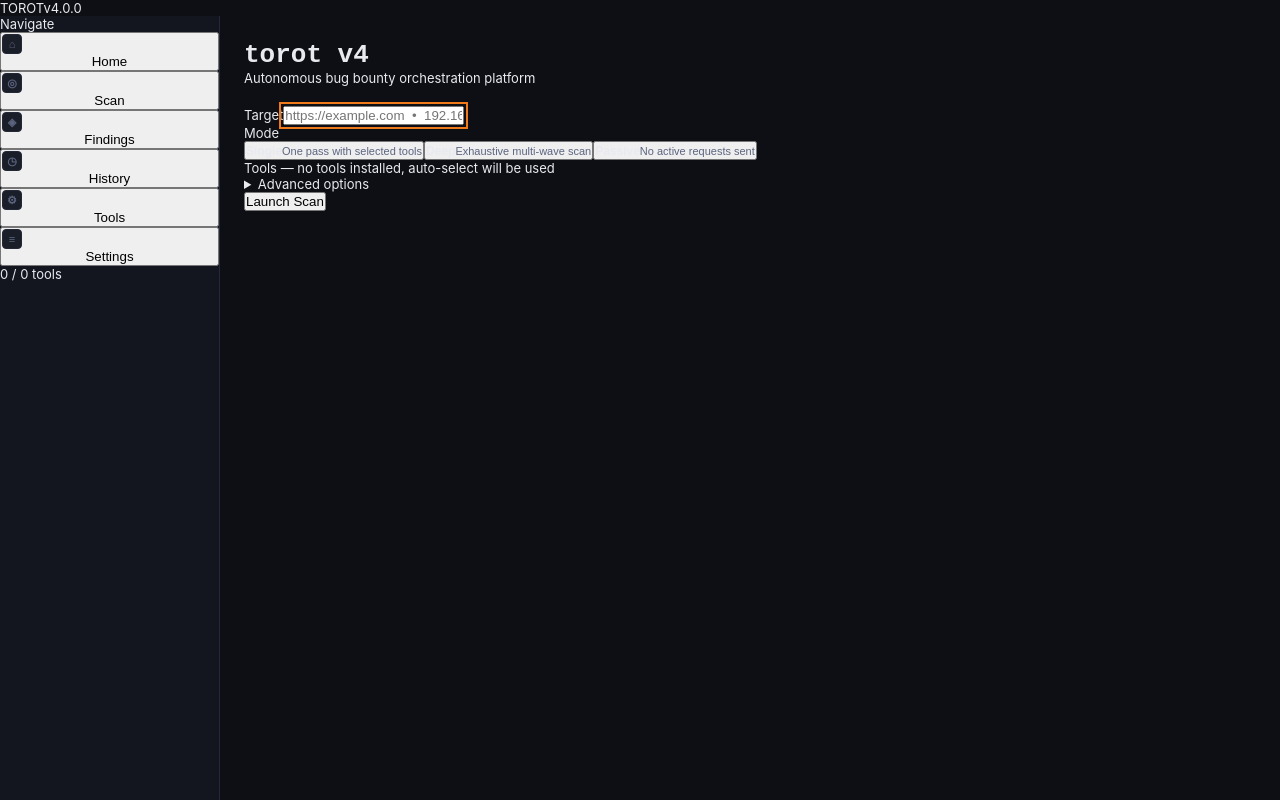
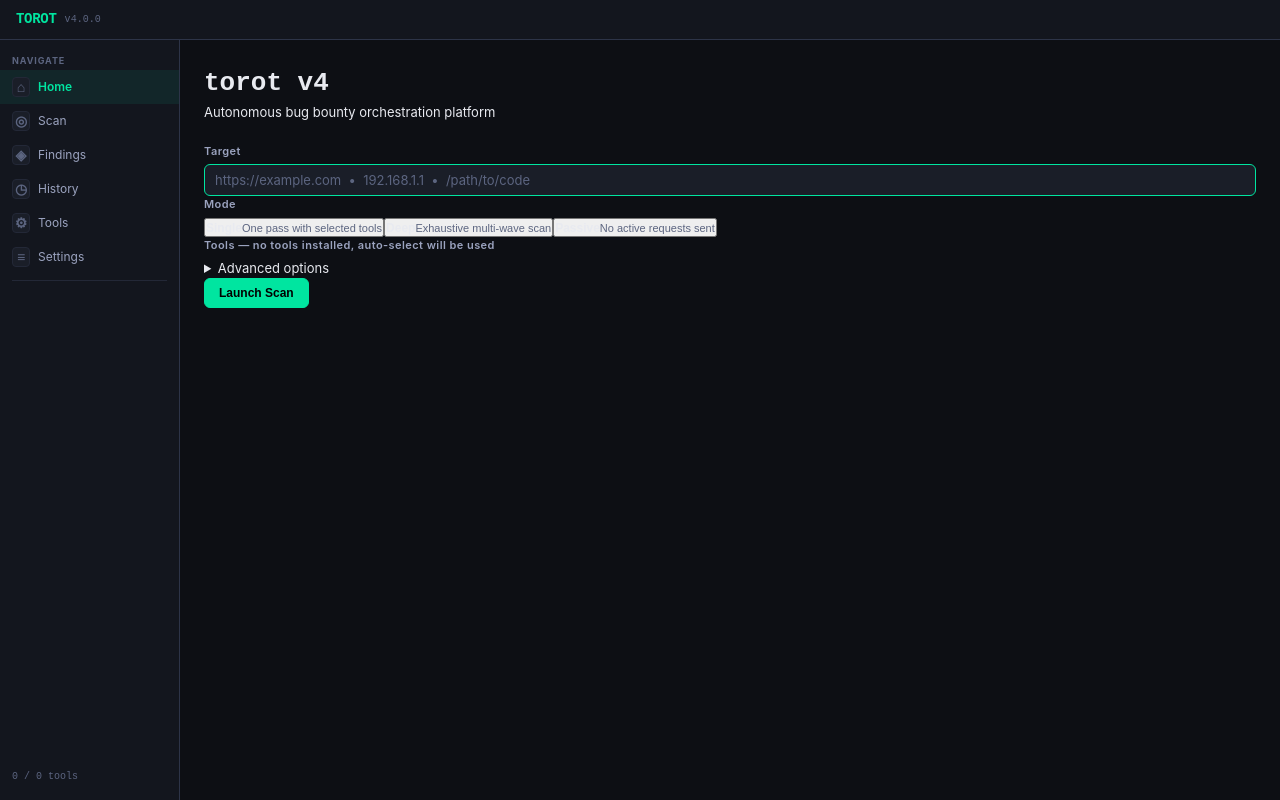
Before and after one commit to Chintanpatel24/torot, a React (Vite) app: page / in a window 1280 px wide. Built offline with nearby package versions, Linux system fonts and the light colour scheme.

Commit message:
Update app.css

```diff
--- a/src/styles/app.css
+++ b/src/styles/app.css
@@ -1,10 +1,60 @@
+/* ── Torot Global Styles ──────────────────────────────────────────────────── */
+:root {
+  --bg-base:        #0d0d0d;
+  --bg-surface:     #141414;
+  --bg-elevated:    #1a1a1a;
+  --bg-hover:       #222222;
+
+  --border-default: #2a2a2a;
+  --border-subtle:  #1e1e1e;
+  --border-focus:   #3d3d3d;
+
+  --text-primary:   #e8e8e8;
+  --text-secondary: #a0a0a0;
+  --text-muted:     #666666;
+
+  --accent:         #00e5a0;
+  --accent-dim:     #00b07a;
+  --orange:         #f97316;
+  --red:            #ef4444;
+  --yellow:         #eab308;
+  --blue:           #3b82f6;
+
+  --sev-critical:   #ff3b3b;
+  --sev-high:       #ff7a00;
+  --sev-medium:     #f5c518;
+  --sev-low:        #4ade80;
+  --sev-info:       #60a5fa;
+
+  --font-sans: "Inter", system-ui, -apple-system, sans-serif;
+  --font-mono: "JetBrains Mono", "Fira Code", "Cascadia Code", monospace;
+
+  --radius-sm: 4px;
+  --radius-md: 6px;
+  --radius-lg: 10px;
+}
+
+*, *::before, *::after { box-sizing: border-box; margin: 0; padding: 0; }
+
+html, body, #root {
+  height: 100%;
+  overflow: hidden;
+  background: var(--bg-base);
+  color: var(--text-primary);
+  font-family: var(--font-sans);
+  font-size: 13px;
+  line-height: 1.5;
+  -webkit-font-smoothing: antialiased;
+}
+
+.mono { font-family: var(--font-mono) !important; }
+
+/* ── App layout ─────────────────────────────────────────────────────────── */
 .app-root {
   display: flex;
   flex-direction: column;
   height: 100vh;
-  width: 100vw;
   overflow: hidden;
-  background: var(--bg-base);
 }
 
 .app-body {
@@ -16,7 +66,235 @@
 .app-content {
   flex: 1;
   overflow: hidden;
+  background: var(--bg-base);
+}
+
+/* ── Titlebar ────────────────────────────────────────────────────────────── */
+.titlebar {
+  display: flex;
+  align-items: center;
+  justify-content: space-between;
+  height: 40px;
+  padding: 0 16px;
+  background: var(--bg-surface);
+  border-bottom: 1px solid var(--border-default);
+  user-select: none;
+  -webkit-app-region: drag;
+  flex-shrink: 0;
+}
+
+.titlebar-left {
+  display: flex;
+  align-items: center;
+  gap: 8px;
+  -webkit-app-region: no-drag;
+}
+
+.titlebar-logo {
+  font-family: var(--font-mono);
+  font-size: 14px;
+  font-weight: 700;
+  color: var(--accent);
+  letter-spacing: -0.02em;
+}
+
+.titlebar-version {
+  font-size: 10px;
+  color: var(--text-muted);
+  font-family: var(--font-mono);
+}
+
+.titlebar-right {
+  display: flex;
+  align-items: center;
+  gap: 12px;
+  -webkit-app-region: no-drag;
+}
+
+.titlebar-stat {
+  font-family: var(--font-mono);
+  font-size: 11px;
+  color: var(--text-muted);
+}
+
+.titlebar-stat span {
+  color: var(--text-secondary);
+  margin-left: 4px;
+}
+
+/* ── Sidebar ─────────────────────────────────────────────────────────────── */
+.sidebar {
+  width: 180px;
+  min-width: 180px;
+  background: var(--bg-surface);
+  border-right: 1px solid var(--border-default);
   display: flex;
   flex-direction: column;
-  background: var(--bg-base);
+  padding: 8px 0;
+  overflow: hidden;
 }
+
+.sidebar-section {
+  padding: 6px 12px 2px;
+  font-size: 9px;
+  font-weight: 700;
+  letter-spacing: 0.1em;
+  text-transform: uppercase;
+  color: var(--text-muted);
+}
+
+.sidebar-nav-btn {
+  display: flex;
+  align-items: center;
+  gap: 8px;
+  width: 100%;
+  padding: 7px 12px;
+  background: none;
+  border: none;
+  cursor: pointer;
+  color: var(--text-secondary);
+  font-size: 12px;
+  font-family: var(--font-sans);
+  text-align: left;
+  transition: background 0.12s, color 0.12s;
+  border-radius: 0;
+}
+
+.sidebar-nav-btn:hover {
+  background: var(--bg-hover);
+  color: var(--text-primary);
+}
+
+.sidebar-nav-btn.active {
+  background: rgba(0, 229, 160, 0.08);
+  color: var(--accent);
+  font-weight: 600;
+}
+
+.sidebar-nav-btn .nav-icon {
+  font-size: 14px;
+  width: 18px;
+  text-align: center;
+  flex-shrink: 0;
+}
+
+.sidebar-divider {
+  height: 1px;
+  background: var(--border-subtle);
+  margin: 6px 12px;
+}
+
+.sidebar-bottom {
+  margin-top: auto;
+  padding: 8px 12px;
+  font-size: 10px;
+  color: var(--text-muted);
+  font-family: var(--font-mono);
+}
+
+/* ── Buttons ─────────────────────────────────────────────────────────────── */
+.btn {
+  display: inline-flex;
+  align-items: center;
+  gap: 6px;
+  padding: 7px 14px;
+  border-radius: var(--radius-md);
+  border: 1px solid transparent;
+  font-size: 12px;
+  font-weight: 600;
+  cursor: pointer;
+  transition: all 0.12s;
+  text-decoration: none;
+}
+
+.btn-primary {
+  background: var(--accent);
+  color: #000;
+  border-color: var(--accent);
+}
+
+.btn-primary:hover { background: var(--accent-dim); }
+
+.btn-secondary {
+  background: transparent;
+  color: var(--text-primary);
+  border-color: var(--border-focus);
+}
+
+.btn-secondary:hover { background: var(--bg-hover); }
+
+.btn-danger {
+  background: transparent;
+  color: var(--red);
+  border-color: var(--red);
+}
+
+.btn-danger:hover { background: rgba(239,68,68,0.1); }
+
+/* ── Badges ──────────────────────────────────────────────────────────────── */
+.badge {
+  display: inline-flex;
+  align-items: center;
+  padding: 1px 7px;
+  border-radius: 10px;
+  font-size: 10px;
+  font-weight: 700;
+  font-family: var(--font-mono);
+  letter-spacing: 0.04em;
+  flex-shrink: 0;
+}
+
+.badge-critical { background: rgba(255,59,59,0.15); color: var(--sev-critical); }
+.badge-high     { background: rgba(255,122,0,0.15);  color: var(--sev-high); }
+.badge-medium   { background: rgba(245,197,24,0.15); color: var(--sev-medium); }
+.badge-low      { background: rgba(74,222,128,0.15); color: var(--sev-low); }
+.badge-info     { background: rgba(96,165,250,0.15); color: var(--sev-info); }
+
+/* ── Form elements ───────────────────────────────────────────────────────── */
+input[type="text"],
+input[type="url"],
+input[type="search"],
+textarea,
+select {
+  background: var(--bg-elevated);
+  border: 1px solid var(--border-default);
+  border-radius: var(--radius-md);
+  color: var(--text-primary);
+  font-family: var(--font-sans);
+  font-size: 13px;
+  padding: 7px 10px;
+  width: 100%;
+  transition: border-color 0.12s;
+  outline: none;
+}
+
+input:focus, textarea:focus, select:focus {
+  border-color: var(--accent);
+}
+
+input::placeholder, textarea::placeholder {
+  color: var(--text-muted);
+}
+
+label {
+  display: block;
+  font-size: 11px;
+  font-weight: 600;
+  color: var(--text-secondary);
+  margin-bottom: 5px;
+  letter-spacing: 0.04em;
+}
+
+.section-label {
+  font-size: 10px;
+  font-weight: 700;
+  letter-spacing: 0.08em;
+  text-transform: uppercase;
+  color: var(--text-muted);
+}
+
+/* ── Scrollbar ───────────────────────────────────────────────────────────── */
+::-webkit-scrollbar { width: 5px; height: 5px; }
+::-webkit-scrollbar-track { background: transparent; }
+::-webkit-scrollbar-thumb { background: var(--border-focus); border-radius: 3px; }
+::-webkit-scrollbar-thumb:hover { background: var(--text-muted); }
```
